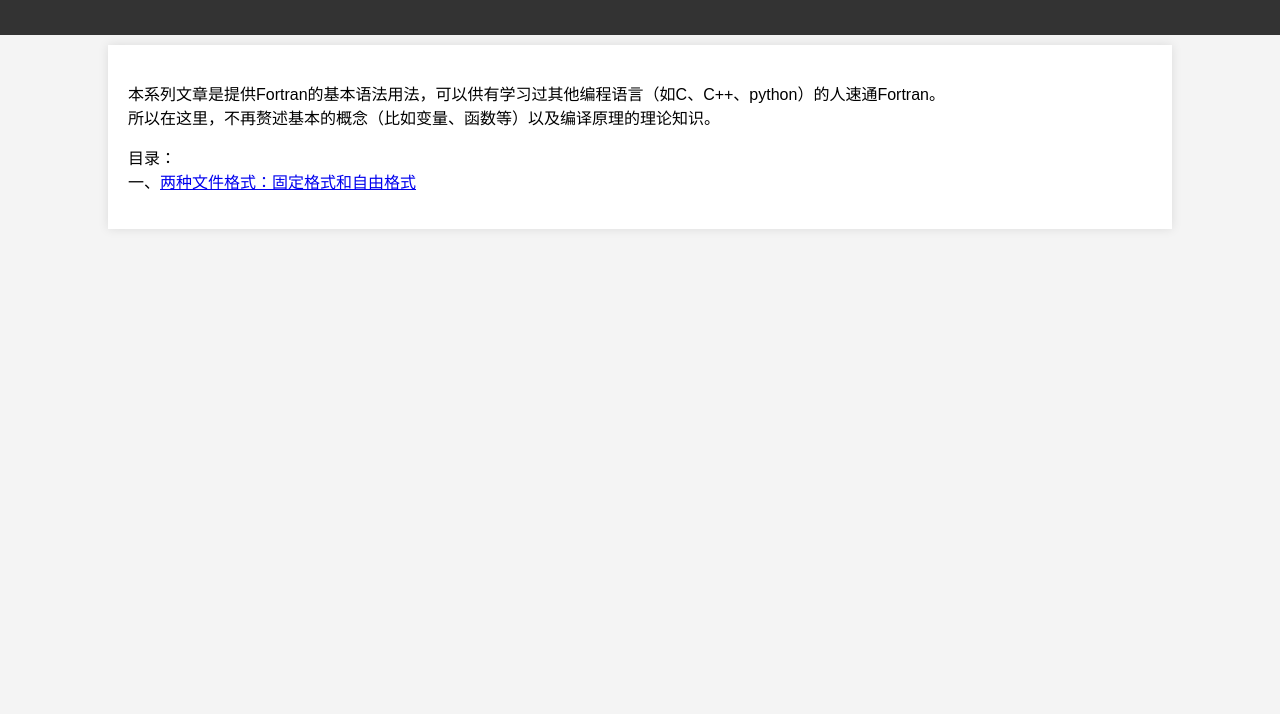
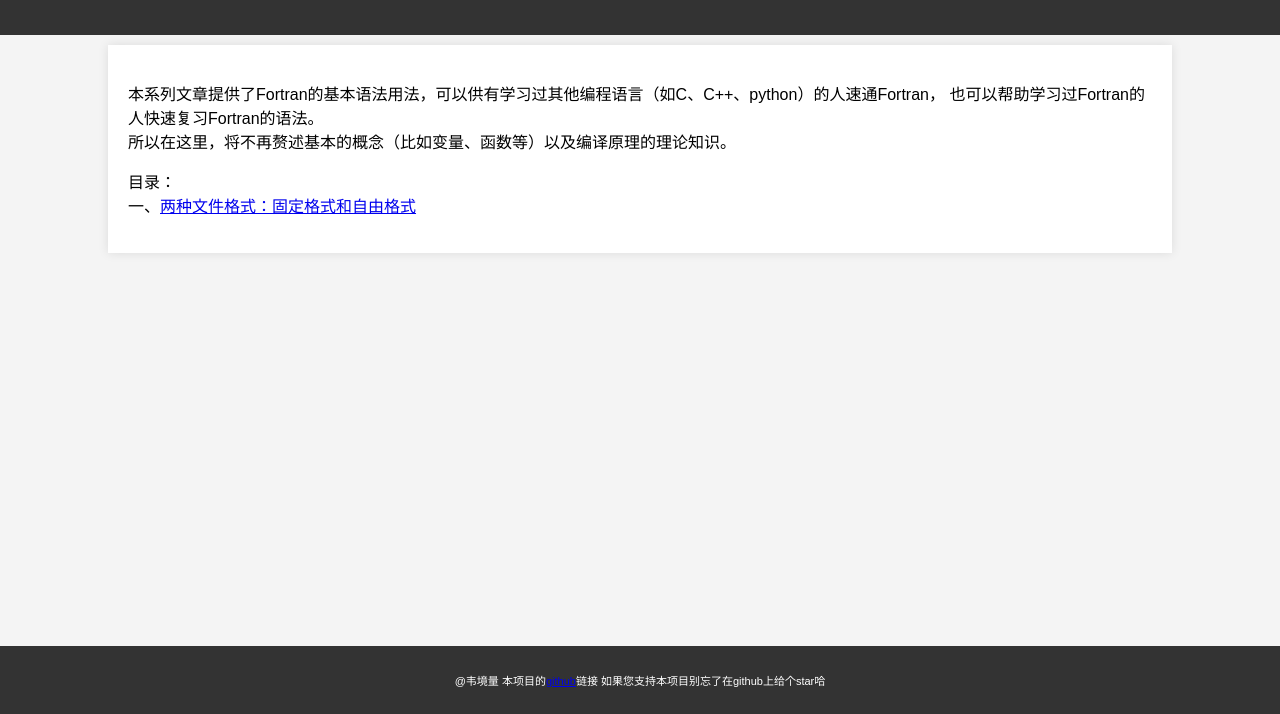
Before and after one commit to jingliangwei/a-crash-course-for-Fortran, a plain HTML site: page index.html in a window 1280 px wide. Shown: the part 86-800 px from the top of the page. Drawn offline with Linux system fonts and the light colour scheme.

Commit message:
Add files via upload

```diff
--- a/index.html
+++ b/index.html
@@ -1,5 +1,6 @@
 <!DOCTYPE html>
 <html lang="en">
+
 <head>
     <meta charset="UTF-8">
     <meta name="viewport" content="width=device-width, initial-scale=1.0">
@@ -14,6 +15,7 @@
             flex-direction: column;
             align-items: center;
         }
+
         header {
             width: 100%;
             background-color: #333;
@@ -21,6 +23,7 @@
             padding: 1em;
             text-align: center;
         }
+
         section {
             width: 80%;
             padding: 20px;
@@ -28,21 +31,41 @@
             background-color: #fff;
             box-shadow: 0 0 10px rgba(0, 0, 0, 0.1);
         }
+
+        footer {
+            width: 100%;
+            background-color: #333;
+            color: #fff;
+            font-size: 11px;
+            text-align: center;
+            padding: 15px;
+            position: fixed;
+            bottom: 0;
+        }
     </style>
 </head>
+
 <body>
     <header>
         <h1>Fortran速成</h1>
     </header>
     <section>
-        <p>本系列文章是提供Fortran的基本语法用法，可以供有学习过其他编程语言（如C、C++、python）的人速通Fortran。
+        <p>本系列文章提供了Fortran的基本语法用法，可以供有学习过其他编程语言（如C、C++、python）的人速通Fortran，
+            也可以帮助学习过Fortran的人快速复习Fortran的语法。
             <br />
-            所以在这里，不再赘述基本的概念（比如变量、函数等）以及编译原理的理论知识。
+            所以在这里，将不再赘述基本的概念（比如变量、函数等）以及编译原理的理论知识。
         </p>
         <p>目录：<br />
             一、<a href="section1.html">两种文件格式：固定格式和自由格式</a>
             <br />
         </p>
     </section>
+    <footer>
+        <p>
+            @韦境量 本项目的<a href="https://github.com/jingliangwei/a-crush-course-for-Fortran">github</a>链接
+            如果您支持本项目别忘了在github上给个star哈
+        </p>
+    </footer>
 </body>
+
 </html>
```
Also changed, not shown: section1.html (+23 -0 lines).
